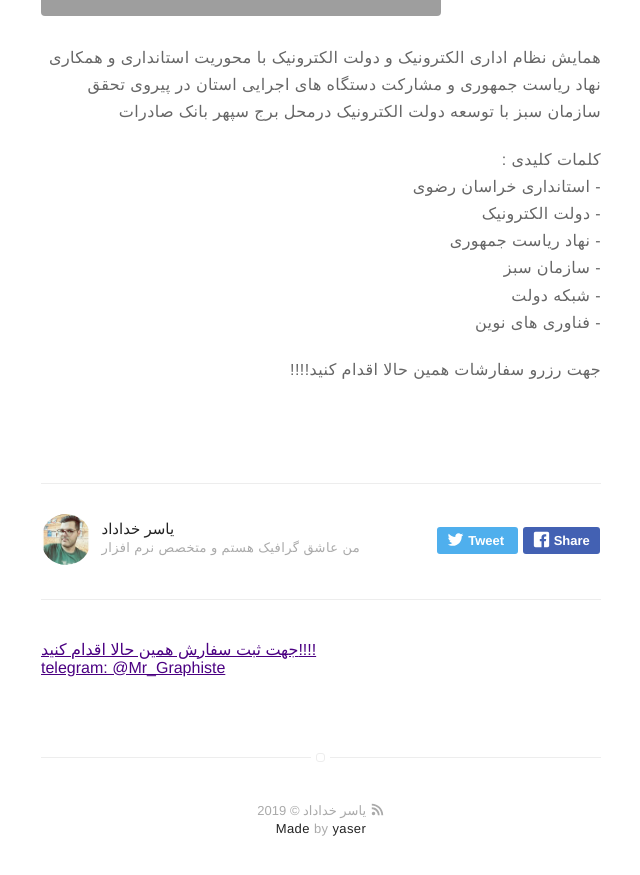
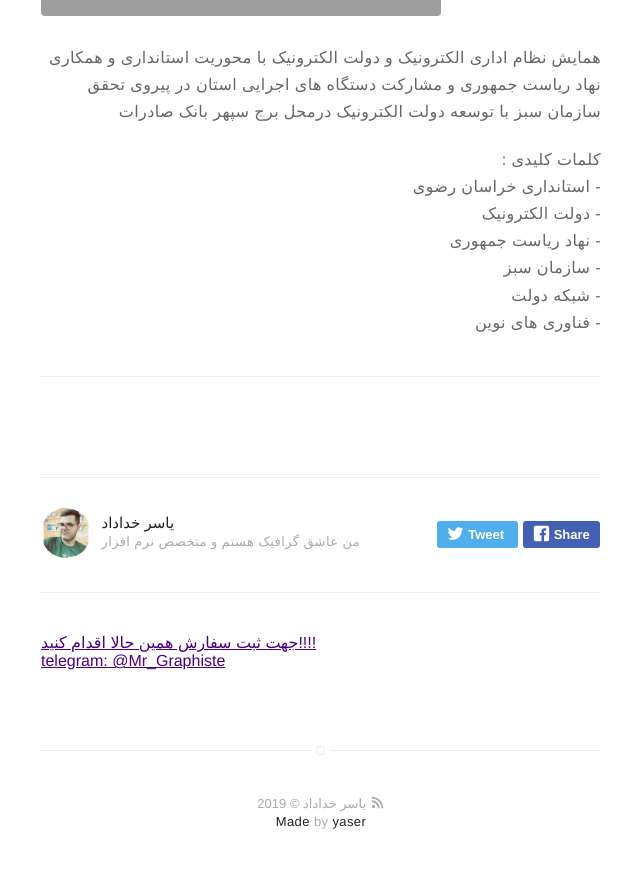
Before and after one commit to yaserkhodadad/yaserkhodadad.github.io, a Jekyll site: the page built from _posts/2016-01-23-indigo-jekyll-theme.markdown, in a window 1280 px wide and 900 px high, scrolled down 1292 px. Shown: the top 875 px of the window, without its empty margins (319-959 px from the left). Built offline with Jekyll 4.4.1, drawn with Linux system fonts in a browser that asks for light colours; emoji names are drawn with the system emoji font; comment, search, counter and statistics services are not loaded.

Commit message:
Update 2016-01-23-indigo-jekyll-theme.markdown

```diff
--- a/_posts/2016-01-23-indigo-jekyll-theme.markdown
+++ b/_posts/2016-01-23-indigo-jekyll-theme.markdown
@@ -36,7 +36,4 @@ externalLink: false
 
 
 
-<p style="direction:rtl">
- جهت رزرو سفارشات همین حالا اقدام کنید!!!!
-
-</p>
+---
```
